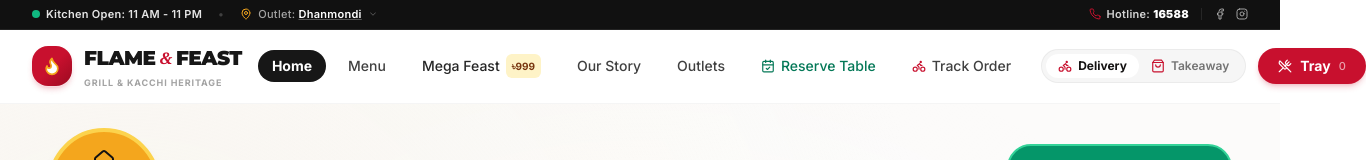
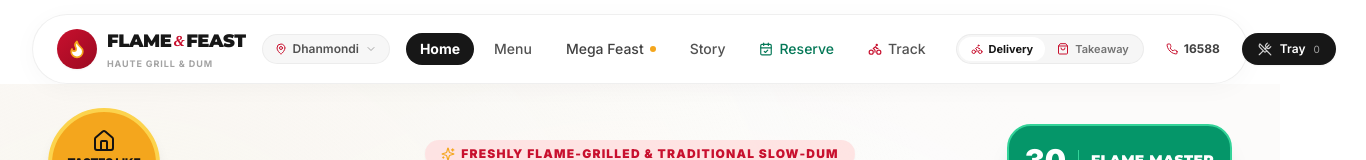
Before and after one commit to Ratul-NotFound/Resturant-Website, a Next.js app: page / in a window 1280 px wide. Shown: the top 160 px of the page, 1366 px wide, since content can reach past the window. Built offline with nearby package versions, Linux system fonts and the light colour scheme.

Commit message:
feat(navbar): implement modern floating glass island navigation with ultra-clean minimalist aesthetic

```diff
--- a/components/Navbar.tsx
+++ b/components/Navbar.tsx
@@ -6,7 +6,6 @@ import { usePathname } from 'next/navigation'
 import { motion, AnimatePresence } from 'framer-motion'
 import {
   Flame,
-  Clock,
   MapPin,
   Phone,
   ShoppingBag,
@@ -14,15 +13,12 @@ import {
   UtensilsCrossed,
   Menu as MenuIcon,
   X,
-  Facebook,
-  Instagram,
   CalendarCheck,
   Sparkles,
   ChevronDown,
   ChevronRight,
   ShieldCheck,
   BookOpen,
-  Store,
 } from 'lucide-react'
 import { useStore } from '@/lib/store'
 import BranchSelectModal from './BranchSelectModal'
@@ -53,16 +49,16 @@ export default function Navbar() {
   const currentBranch = mounted && selectedBranch ? selectedBranch : { name: 'Dhanmondi Branch', area: 'Dhanmondi' }
   const currentMode = mounted ? fulfillmentMode : 'delivery'
 
-  // Scroll listener for sticky header background
+  // Scroll listener
   useEffect(() => {
     const handleScroll = () => {
-      setIsScrolled(window.scrollY > 15)
+      setIsScrolled(window.scrollY > 20)
     }
     window.addEventListener('scroll', handleScroll, { passive: true })
     return () => window.removeEventListener('scroll', handleScroll)
   }, [])
 
-  // Close mobile drawer on route change or resize
+  // Auto close mobile drawer on route change or desktop resize
   useEffect(() => {
     setIsMobileMenuOpen(false)
   }, [pathname])
@@ -98,18 +94,18 @@ export default function Navbar() {
     }
   }, [itemCount])
 
-  // Smart fulfillment handlers
+  // Fulfillment toggle
   const handleDeliveryMode = () => {
     if (currentMode !== 'delivery') {
       setFulfillmentMode('delivery')
-      showToast('Delivery Mode Selected', 'Deliver fresh & piping hot to your doorstep.')
+      showToast('Delivery Mode', 'Delivering hot & fresh to your address.')
     }
   }
 
   const handleTakeawayMode = () => {
     if (currentMode !== 'takeaway') {
       setFulfillmentMode('takeaway')
-      showToast('Takeaway Mode Selected', 'Pick up ready & hot from your selected branch.')
+      showToast('Takeaway Mode', 'Pick up ready from your selected branch.')
     }
   }
 
@@ -121,104 +117,52 @@ export default function Navbar() {
 
   return (
     <>
-      {/* Top Utility Bar (Sleek Minimalist Ribbon) */}
-      <div className="bg-[#111111] text-neutral-300 text-[11px] font-medium tracking-wide py-1.5 px-4 sm:px-8 border-b border-white/[0.08] selection:bg-brand-red selection:text-white">
-        <div className="max-w-7xl mx-auto flex justify-between items-center gap-4">
-          {/* Left: Operating Status & Outlet */}
-          <div className="flex items-center space-x-3 sm:space-x-4 overflow-hidden">
-            <span className="flex items-center gap-1.5 font-semibold text-neutral-200 shrink-0">
-              <span className="relative flex h-2 w-2">
-                <span className="animate-ping absolute inline-flex h-full w-full rounded-full bg-emerald-400 opacity-75"></span>
-                <span className="relative inline-flex rounded-full h-2 w-2 bg-emerald-500"></span>
-              </span>
-              <span>Kitchen Open: 11 AM - 11 PM</span>
-            </span>
+      {/* Floating Island Navigation Container */}
+      <header className="sticky top-0 z-50 w-full px-3 sm:px-6 lg:px-8 pt-2.5 sm:pt-3.5 transition-all duration-300 pointer-events-none">
+        <div
+          className={`max-w-7xl mx-auto rounded-full transition-all duration-300 pointer-events-auto border ${
+            isScrolled
+              ? 'bg-white/90 backdrop-blur-xl border-neutral-200/90 shadow-[0_8px_32px_rgba(0,0,0,0.08)] py-2 sm:py-2.5 px-4 sm:px-6'
+              : 'bg-white/80 backdrop-blur-lg border-neutral-200/60 shadow-[0_4px_24px_rgba(0,0,0,0.03)] py-2.5 sm:py-3 px-4 sm:px-6'
+          } flex items-center justify-between gap-2 sm:gap-4`}
+        >
+          {/* Left: Brand Logo & Branch Pill */}
+          <div className="flex items-center space-x-3 sm:space-x-4 shrink-0">
+            <Link href="/" className="flex items-center space-x-2.5 group">
+              <div className="w-9 h-9 sm:w-10 sm:h-10 rounded-full bg-gradient-to-br from-brand-red to-brand-darkred flex items-center justify-center text-white shadow-sm group-hover:scale-105 transition-transform duration-200">
+                <Flame className="w-5 h-5 fill-white text-brand-gold" />
+              </div>
+              <div className="flex flex-col">
+                <span className="font-display font-black text-base sm:text-lg tracking-tight text-neutral-900 leading-none group-hover:text-brand-red transition-colors flex items-center gap-0.5">
+                  FLAME<span className="text-brand-red font-serif italic text-sm">&amp;</span>FEAST
+                </span>
+                <span className="text-[8px] sm:text-[9px] tracking-widest text-neutral-400 font-bold uppercase mt-0.5">
+                  Haute Grill &amp; Dum
+                </span>
+              </div>
+            </Link>
 
-            <span className="text-neutral-700 hidden sm:inline">•</span>
-
+            {/* Subtle Outlet Pill (Desktop) */}
             <button
               onClick={() => setIsBranchModalOpen(true)}
-              className="flex items-center gap-1.5 text-neutral-400 hover:text-white transition-colors duration-150 truncate text-left group"
               type="button"
-              title="Click to change branch"
+              className="hidden md:flex items-center gap-1.5 text-xs font-semibold text-neutral-600 hover:text-neutral-950 bg-neutral-100/80 hover:bg-neutral-200/80 py-1.5 px-3 rounded-full border border-neutral-200/60 transition-all duration-150"
+              title="Switch branch"
             >
-              <MapPin className="w-3 h-3 text-brand-gold shrink-0 group-hover:scale-110 transition-transform" />
-              <span className="truncate">
-                Outlet: <span className="text-white font-semibold underline decoration-neutral-600 group-hover:decoration-white transition-colors">{currentBranch.area}</span>
-              </span>
-              <ChevronDown className="w-2.5 h-2.5 opacity-60 group-hover:opacity-100 transition-opacity" />
+              <MapPin className="w-3 h-3 text-brand-red shrink-0" />
+              <span>{currentBranch.area}</span>
+              <ChevronDown className="w-3 h-3 text-neutral-400" />
             </button>
           </div>
 
-          {/* Right: Hotline & Socials */}
-          <div className="flex items-center space-x-3 shrink-0">
-            <a
-              href="tel:16588"
-              className="flex items-center gap-1.5 text-neutral-300 hover:text-white transition-colors text-[11px] font-semibold"
-            >
-              <Phone className="w-3 h-3 text-brand-red" />
-              <span>Hotline: <strong className="text-white">16588</strong></span>
-            </a>
-
-            <div className="hidden md:flex items-center space-x-2.5 pl-3 border-l border-neutral-800 text-neutral-400">
-              <a
-                href="https://facebook.com"
-                target="_blank"
-                rel="noreferrer"
-                aria-label="Facebook"
-                className="hover:text-white transition-colors"
-              >
-                <Facebook className="w-3 h-3" />
-              </a>
-              <a
-                href="https://instagram.com"
-                target="_blank"
-                rel="noreferrer"
-                aria-label="Instagram"
-                className="hover:text-white transition-colors"
-              >
-                <Instagram className="w-3 h-3" />
-              </a>
-            </div>
-          </div>
-        </div>
-      </div>
-
-      {/* Main Sticky Navbar */}
-      <header
-        className={`sticky top-0 z-40 transition-all duration-300 ${
-          isScrolled
-            ? 'bg-white/95 backdrop-blur-md shadow-sm border-b border-neutral-200/80 py-2.5'
-            : 'bg-white/90 backdrop-blur-sm border-b border-neutral-100 py-3.5'
-        }`}
-      >
-        <div className="max-w-7xl mx-auto px-4 sm:px-6 lg:px-8 flex items-center justify-between gap-4">
-
-          {/* Brand Logo & Identity */}
-          <Link href="/" className="flex items-center space-x-3 group shrink-0">
-            <div className="w-10 h-10 rounded-2xl bg-gradient-to-br from-brand-red via-brand-red to-brand-darkred flex items-center justify-center text-white shadow-md shadow-brand-red/20 group-hover:scale-105 group-hover:rotate-3 transition-all duration-300 ring-1 ring-white/30">
-              <Flame className="w-5 h-5 fill-white text-brand-gold group-hover:text-amber-300 transition-colors" />
-            </div>
-            <div className="flex flex-col">
-              <div className="font-display font-black text-lg sm:text-xl tracking-tight text-neutral-900 leading-none group-hover:text-brand-red transition-colors flex items-center gap-1">
-                <span>FLAME</span>
-                <span className="text-brand-red font-serif italic text-base">&amp;</span>
-                <span>FEAST</span>
-              </div>
-              <span className="text-[9px] tracking-widest text-neutral-400 font-bold uppercase mt-1">
-                Grill &amp; Kacchi Heritage
-              </span>
-            </div>
-          </Link>
-
-          {/* Desktop Navigation Links (Clean, Spacious, Single Line) */}
-          <nav className="hidden lg:flex items-center space-x-1 xl:space-x-2 font-medium text-xs xl:text-sm text-neutral-700">
+          {/* Center: Minimalist Single-Line Nav Links (Desktop) */}
+          <nav className="hidden lg:flex items-center space-x-1 xl:space-x-1.5 font-medium text-xs xl:text-sm text-neutral-600">
             <Link
               href="/"
               className={`px-3.5 py-1.5 rounded-full whitespace-nowrap transition-all duration-150 ${
                 isHomeActive
                   ? 'bg-neutral-900 text-white font-bold shadow-xs'
-                  : 'hover:text-neutral-900 hover:bg-neutral-100/80'
+                  : 'hover:text-neutral-950 hover:bg-neutral-100/70'
               }`}
             >
               Home
@@ -229,7 +173,7 @@ export default function Navbar() {
               className={`px-3.5 py-1.5 rounded-full whitespace-nowrap transition-all duration-150 ${
                 isMenuActive
                   ? 'bg-neutral-900 text-white font-bold shadow-xs'
-                  : 'hover:text-neutral-900 hover:bg-neutral-100/80'
+                  : 'hover:text-neutral-950 hover:bg-neutral-100/70'
               }`}
             >
               Menu
@@ -237,26 +181,17 @@ export default function Navbar() {
 
             <Link
               href="/#mega-deal"
-              className="px-3.5 py-1.5 rounded-full whitespace-nowrap text-neutral-800 hover:text-brand-red hover:bg-amber-50/80 transition-all duration-150 flex items-center gap-1.5 group"
+              className="px-3.5 py-1.5 rounded-full whitespace-nowrap hover:text-brand-red hover:bg-neutral-100/70 transition-all duration-150 flex items-center gap-1.5 group text-neutral-700"
             >
               <span>Mega Feast</span>
-              <span className="bg-amber-100 text-amber-900 text-[10px] font-bold px-1.5 py-0.5 rounded-md group-hover:bg-brand-red group-hover:text-white transition-colors">
-                ৳999
-              </span>
+              <span className="w-1.5 h-1.5 rounded-full bg-brand-gold animate-pulse" />
             </Link>
 
             <Link
               href="/#heritage"
-              className="px-3.5 py-1.5 rounded-full whitespace-nowrap hover:text-neutral-900 hover:bg-neutral-100/80 transition-all duration-150"
+              className="px-3.5 py-1.5 rounded-full whitespace-nowrap hover:text-neutral-950 hover:bg-neutral-100/70 transition-all duration-150"
             >
-              Our Story
-            </Link>
-
-            <Link
-              href="/#branches"
-              className="px-3.5 py-1.5 rounded-full whitespace-nowrap hover:text-neutral-900 hover:bg-neutral-100/80 transition-all duration-150"
-            >
-              Outlets
+              Story
             </Link>
 
             <Link
@@ -264,11 +199,11 @@ export default function Navbar() {
               className={`px-3.5 py-1.5 rounded-full whitespace-nowrap transition-all duration-150 flex items-center gap-1.5 ${
                 isReserveActive
                   ? 'bg-emerald-800 text-white font-bold shadow-xs'
-                  : 'text-emerald-700 hover:text-emerald-900 hover:bg-emerald-50/70'
+                  : 'text-emerald-700 hover:text-emerald-900 hover:bg-emerald-50/60'
               }`}
             >
               <CalendarCheck className="w-3.5 h-3.5" />
-              <span>Reserve Table</span>
+              <span>Reserve</span>
             </Link>
 
             <Link
@@ -276,130 +211,139 @@ export default function Navbar() {
               className={`px-3.5 py-1.5 rounded-full whitespace-nowrap transition-all duration-150 flex items-center gap-1.5 ${
                 isTrackActive
                   ? 'bg-neutral-900 text-white font-bold shadow-xs'
-                  : 'hover:text-neutral-900 hover:bg-neutral-100/80'
+                  : 'hover:text-neutral-950 hover:bg-neutral-100/70'
               }`}
             >
               <Bike className="w-3.5 h-3.5 text-brand-red" />
-              <span>Track Order</span>
+              <span>Track</span>
             </Link>
           </nav>
 
-          {/* Right Action Controls */}
-          <div className="flex items-center space-x-2.5 sm:space-x-3 shrink-0">
-            {/* Minimalist Segmented Toggle (Delivery vs Takeaway) */}
-            <div className="hidden xl:inline-flex items-center bg-neutral-100/90 p-1 rounded-full border border-neutral-200/70 text-xs font-semibold">
+          {/* Right: Actions (Fulfillment Mode, Hotline, Tray, Mobile Toggle) */}
+          <div className="flex items-center space-x-2 sm:space-x-2.5 shrink-0">
+            {/* Delivery / Takeaway Switch (XL screens) */}
+            <div className="hidden xl:inline-flex items-center bg-neutral-100/90 p-0.5 rounded-full border border-neutral-200/70 text-[11px] font-semibold">
               <button
                 onClick={handleDeliveryMode}
-                className={`px-3 py-1 rounded-full flex items-center gap-1.5 transition-all duration-200 ${
+                className={`px-3 py-1 rounded-full flex items-center gap-1.5 transition-all duration-150 ${
                   currentMode === 'delivery'
-                    ? 'bg-white text-brand-dark shadow-xs font-bold'
+                    ? 'bg-white text-neutral-900 shadow-xs font-bold'
                     : 'text-neutral-500 hover:text-neutral-900'
                 }`}
                 type="button"
               >
-                <Bike className="w-3.5 h-3.5 text-brand-red" />
+                <Bike className="w-3 h-3 text-brand-red" />
                 <span>Delivery</span>
               </button>
               <button
                 onClick={handleTakeawayMode}
-                className={`px-3 py-1 rounded-full flex items-center gap-1.5 transition-all duration-200 ${
+                className={`px-3 py-1 rounded-full flex items-center gap-1.5 transition-all duration-150 ${
                   currentMode === 'takeaway'
-                    ? 'bg-white text-brand-dark shadow-xs font-bold'
+                    ? 'bg-white text-neutral-900 shadow-xs font-bold'
                     : 'text-neutral-500 hover:text-neutral-900'
                 }`}
                 type="button"
               >
-                <ShoppingBag className="w-3.5 h-3.5 text-brand-red" />
+                <ShoppingBag className="w-3 h-3 text-brand-red" />
                 <span>Takeaway</span>
               </button>
             </div>
 
-            {/* Cart Tray Button (Clean, Creative, Eye-Catching) */}
+            {/* Quick Hotline Link (Desktop) */}
+            <a
+              href="tel:16588"
+              className="hidden sm:inline-flex items-center gap-1.5 text-xs font-bold text-neutral-700 hover:text-brand-red px-3 py-1.5 rounded-full hover:bg-neutral-100/80 transition-colors"
+            >
+              <Phone className="w-3 h-3 text-brand-red" />
+              <span>16588</span>
+            </a>
+
+            {/* Cart Tray Button (Minimalist, High Contrast) */}
             <button
               onClick={() => setCartOpen(true)}
-              className="relative bg-brand-red hover:bg-brand-darkred text-white text-xs sm:text-sm font-bold py-2 px-4 sm:px-5 rounded-full shadow-md shadow-brand-red/20 hover:shadow-lg hover:shadow-brand-red/30 transition-all transform hover:scale-[1.03] active:scale-[0.97] flex items-center gap-2 shrink-0 group"
+              className="relative bg-neutral-900 hover:bg-brand-red text-white text-xs font-bold py-2 px-3.5 sm:px-4 rounded-full shadow-sm hover:shadow-md transition-all duration-200 flex items-center gap-2 shrink-0 group active:scale-95"
               type="button"
-              aria-label="Open food tray"
+              aria-label="Open cart tray"
             >
-              <UtensilsCrossed className="w-3.5 h-3.5 group-hover:rotate-12 transition-transform" />
-              <span>Tray</span>
+              <UtensilsCrossed className="w-3.5 h-3.5 text-neutral-300 group-hover:text-white transition-colors" />
+              <span className="font-semibold">Tray</span>
               {itemCount > 0 ? (
                 <span
-                  className={`bg-white text-brand-red text-[11px] font-black min-w-[20px] h-5 px-1 rounded-full flex items-center justify-center shadow-xs ${
+                  className={`bg-brand-red group-hover:bg-white group-hover:text-brand-red text-white text-[10px] font-black min-w-[18px] h-4.5 px-1 rounded-full flex items-center justify-center shadow-xs transition-colors ${
                     bumpBadge ? 'cart-badge-bump' : ''
                   }`}
                 >
                   {itemCount}
                 </span>
               ) : (
-                <span className="text-[11px] font-medium opacity-60">0</span>
+                <span className="text-[10px] text-neutral-400 font-normal">0</span>
               )}
             </button>
 
-            {/* Mobile / Tablet Menu Button */}
+            {/* Mobile Hamburger */}
             <button
               onClick={() => setIsMobileMenuOpen(!isMobileMenuOpen)}
-              className="lg:hidden p-2.5 text-neutral-700 hover:text-neutral-900 rounded-2xl bg-neutral-100 hover:bg-neutral-200/80 transition-colors"
-              aria-label="Toggle navigation"
+              className="lg:hidden w-9 h-9 rounded-full bg-neutral-100 hover:bg-neutral-200/80 text-neutral-800 flex items-center justify-center transition-colors"
+              aria-label="Toggle navigation menu"
               aria-expanded={isMobileMenuOpen}
               type="button"
             >
-              {isMobileMenuOpen ? <X className="w-5 h-5 text-brand-red" /> : <MenuIcon className="w-5 h-5" />}
+              {isMobileMenuOpen ? <X className="w-4 h-4 text-brand-red" /> : <MenuIcon className="w-4 h-4" />}
             </button>
           </div>
         </div>
 
-        {/* Mobile / Tablet Slide-Over Drawer */}
+        {/* Mobile Slide-Over Drawer */}
         <AnimatePresence>
           {isMobileMenuOpen && (
             <>
-              {/* Dim Backdrop */}
+              {/* Backdrop */}
               <motion.div
                 initial={{ opacity: 0 }}
                 animate={{ opacity: 1 }}
                 exit={{ opacity: 0 }}
                 transition={{ duration: 0.15 }}
                 onClick={() => setIsMobileMenuOpen(false)}
-                className="fixed inset-0 top-[96px] bg-black/40 backdrop-blur-xs z-30 lg:hidden"
+                className="fixed inset-0 bg-black/30 backdrop-blur-xs z-30 lg:hidden pointer-events-auto"
               />
 
-              {/* Drawer Content */}
+              {/* Drawer Container */}
               <motion.div
-                initial={{ opacity: 0, y: -8 }}
-                animate={{ opacity: 1, y: 0 }}
-                exit={{ opacity: 0, y: -8 }}
+                initial={{ opacity: 0, y: -12, scale: 0.98 }}
+                animate={{ opacity: 1, y: 0, scale: 1 }}
+                exit={{ opacity: 0, y: -12, scale: 0.98 }}
                 transition={{ duration: 0.2 }}
-                className="relative z-40 lg:hidden border-t border-neutral-100 bg-white px-4 pt-4 pb-6 space-y-4 shadow-2xl max-h-[calc(100vh-100px)] overflow-y-auto"
+                className="relative z-40 lg:hidden mt-2 mx-auto max-w-lg bg-white/95 backdrop-blur-xl border border-neutral-200/90 rounded-3xl p-5 shadow-2xl space-y-4 pointer-events-auto"
               >
                 {/* Fulfillment Switcher in Mobile Drawer */}
-                <div className="flex bg-neutral-100 p-1 rounded-2xl text-xs font-bold border border-neutral-200/80">
+                <div className="flex bg-neutral-100 p-1 rounded-full text-xs font-semibold border border-neutral-200/80">
                   <button
                     onClick={handleDeliveryMode}
-                    className={`flex-1 py-2.5 rounded-xl flex items-center justify-center gap-1.5 transition-all ${
+                    className={`flex-1 py-2 rounded-full flex items-center justify-center gap-1.5 transition-all ${
                       currentMode === 'delivery'
-                        ? 'bg-white text-brand-dark shadow-xs font-bold'
+                        ? 'bg-white text-neutral-900 shadow-xs font-bold'
                         : 'text-neutral-500 hover:text-neutral-900'
                     }`}
                     type="button"
                   >
-                    <Bike className="w-4 h-4 text-brand-red" />
-                    <span>Doorstep Delivery</span>
+                    <Bike className="w-3.5 h-3.5 text-brand-red" />
+                    <span>Delivery</span>
                   </button>
                   <button
                     onClick={handleTakeawayMode}
-                    className={`flex-1 py-2.5 rounded-xl flex items-center justify-center gap-1.5 transition-all ${
+                    className={`flex-1 py-2 rounded-full flex items-center justify-center gap-1.5 transition-all ${
                       currentMode === 'takeaway'
-                        ? 'bg-white text-brand-dark shadow-xs font-bold'
+                        ? 'bg-white text-neutral-900 shadow-xs font-bold'
                         : 'text-neutral-500 hover:text-neutral-900'
                     }`}
                     type="button"
                   >
-                    <ShoppingBag className="w-4 h-4 text-brand-red" />
-                    <span>Branch Takeaway</span>
+                    <ShoppingBag className="w-3.5 h-3.5 text-brand-red" />
+                    <span>Takeaway</span>
                   </button>
                 </div>
 
-                {/* Mobile Navigation Grid */}
+                {/* Mobile Navigation Links */}
                 <div className="grid grid-cols-2 gap-2 text-xs sm:text-sm font-semibold">
                   <Link
                     href="/"
@@ -434,7 +378,7 @@ export default function Navbar() {
                   >
                     <span className="flex items-center gap-1.5 font-bold text-brand-red">
                       <Sparkles className="w-4 h-4 text-amber-500" />
-                      Mega Feast Deal (৳999)
+                      Mega Deal (৳999)
                     </span>
                     <ChevronRight className="w-4 h-4 opacity-40" />
                   </Link>
@@ -446,7 +390,7 @@ export default function Navbar() {
                   >
                     <span className="flex items-center gap-1.5">
                       <BookOpen className="w-4 h-4 text-neutral-400" />
-                      Our Heritage
+                      Our Story
                     </span>
                     <ChevronRight className="w-4 h-4 opacity-40" />
                   </Link>
@@ -490,14 +434,14 @@ export default function Navbar() {
                     setIsMobileMenuOpen(false)
                     setIsBranchModalOpen(true)
                   }}
-                  className="p-3.5 bg-neutral-50 hover:bg-neutral-100 border border-neutral-200/80 rounded-2xl cursor-pointer transition flex items-center justify-between group"
+                  className="p-3 bg-neutral-50 hover:bg-neutral-100 border border-neutral-200/80 rounded-2xl cursor-pointer transition flex items-center justify-between group"
                 >
                   <div className="flex items-center space-x-3">
                     <div className="w-8 h-8 rounded-xl bg-brand-red/10 text-brand-red flex items-center justify-center font-bold">
                       <MapPin className="w-4 h-4" />
                     </div>
                     <div>
-                      <p className="text-[10px] text-neutral-400 uppercase font-bold tracking-wider">Active Outlet</p>
+                      <p className="text-[10px] text-neutral-400 uppercase font-bold tracking-wider">Outlet</p>
                       <p className="text-xs sm:text-sm font-bold text-neutral-900 group-hover:text-brand-red transition-colors">
                         {currentBranch.name}
                       </p>
@@ -509,7 +453,7 @@ export default function Navbar() {
                 </div>
 
                 {/* Drawer Footer: Hotline & Staff Portal */}
-                <div className="pt-3 border-t border-neutral-100 flex items-center justify-between text-xs text-neutral-500">
+                <div className="pt-2 border-t border-neutral-100 flex items-center justify-between text-xs text-neutral-500">
                   <div className="flex items-center space-x-1.5">
                     <Phone className="w-3.5 h-3.5 text-brand-red" />
                     <span>Hotline:</span>
```
